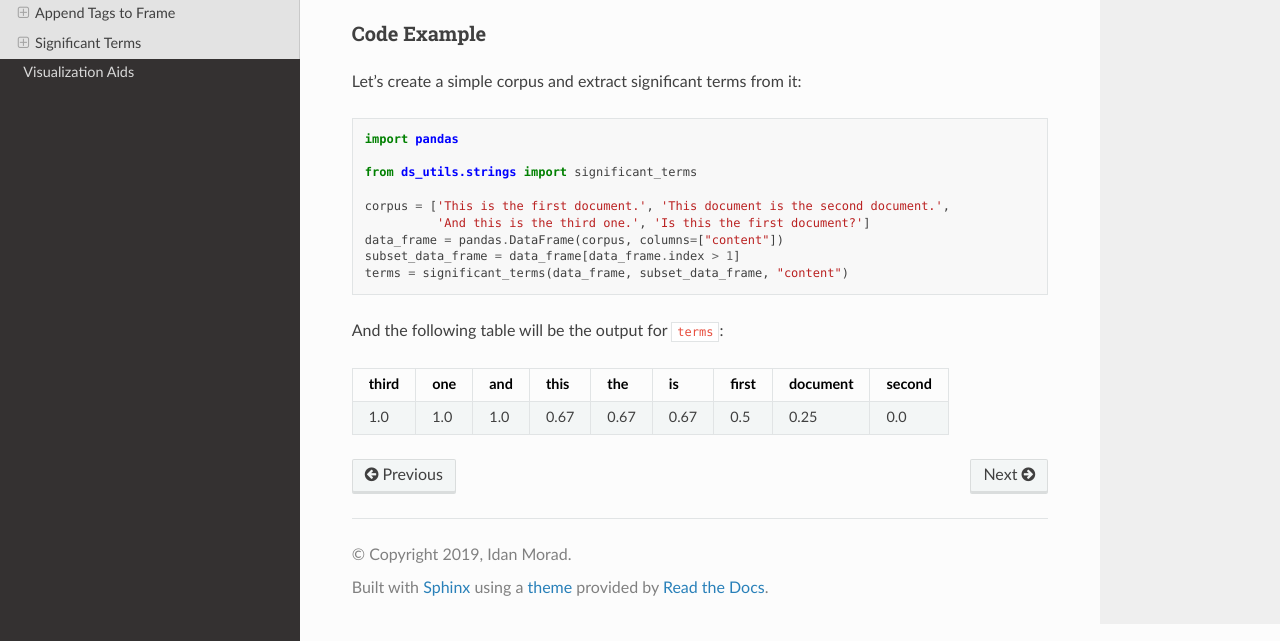
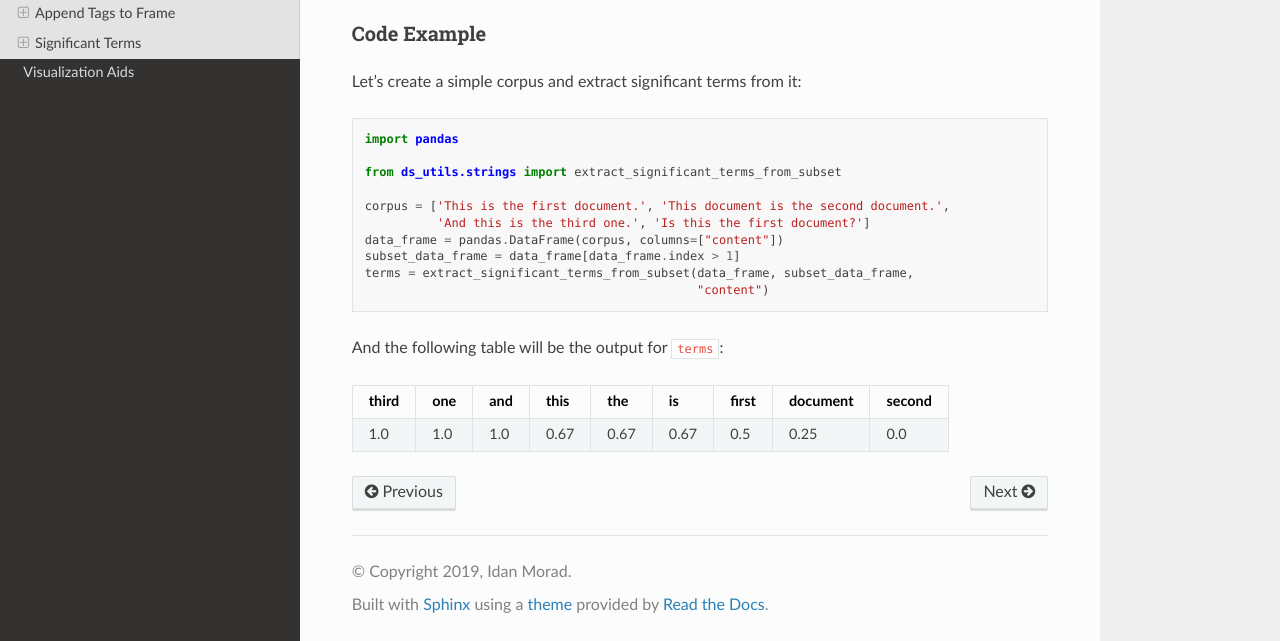
Before and after one commit to idanmoradarthas/DataScienceUtils, a Sphinx documentation site: the page built from docs/source/strings.rst, in a window 1280 px wide and 900 px high, scrolled down 918 px, cut to the strip 259-900 px from the top of the window. Built offline with Sphinx 7.4.7 and the Read the Docs theme 2.0.0, drawn with Linux system fonts in a browser that asks for light colours; the version number could not be read and is left out.

```diff
--- a/docs/source/strings.rst
+++ b/docs/source/strings.rst
@@ -46,7 +46,7 @@ And the following table will be the output for ``x_test_with_tags``:
 Significant Terms
 =================
 
-.. autofunction:: strings::significant_terms
+.. autofunction:: strings::extract_significant_terms_from_subset
 
 Code Example
 ************
@@ -54,13 +54,14 @@ Let's create a simple corpus and extract significant terms from it::
 
     import pandas
 
-    from ds_utils.strings import significant_terms
+    from ds_utils.strings import extract_significant_terms_from_subset
 
     corpus = ['This is the first document.', 'This document is the second document.',
               'And this is the third one.', 'Is this the first document?']
     data_frame = pandas.DataFrame(corpus, columns=["content"])
     subset_data_frame = data_frame[data_frame.index > 1]
-    terms = significant_terms(data_frame, subset_data_frame, "content")
+    terms = extract_significant_terms_from_subset(data_frame, subset_data_frame,
+                                                  "content")
 
 And the following table will be the output for ``terms``:
 
```
Also changed, not shown: CHANGELOG.md (+2 -2 lines), README.md (+23 -0 lines), 2 other files.
